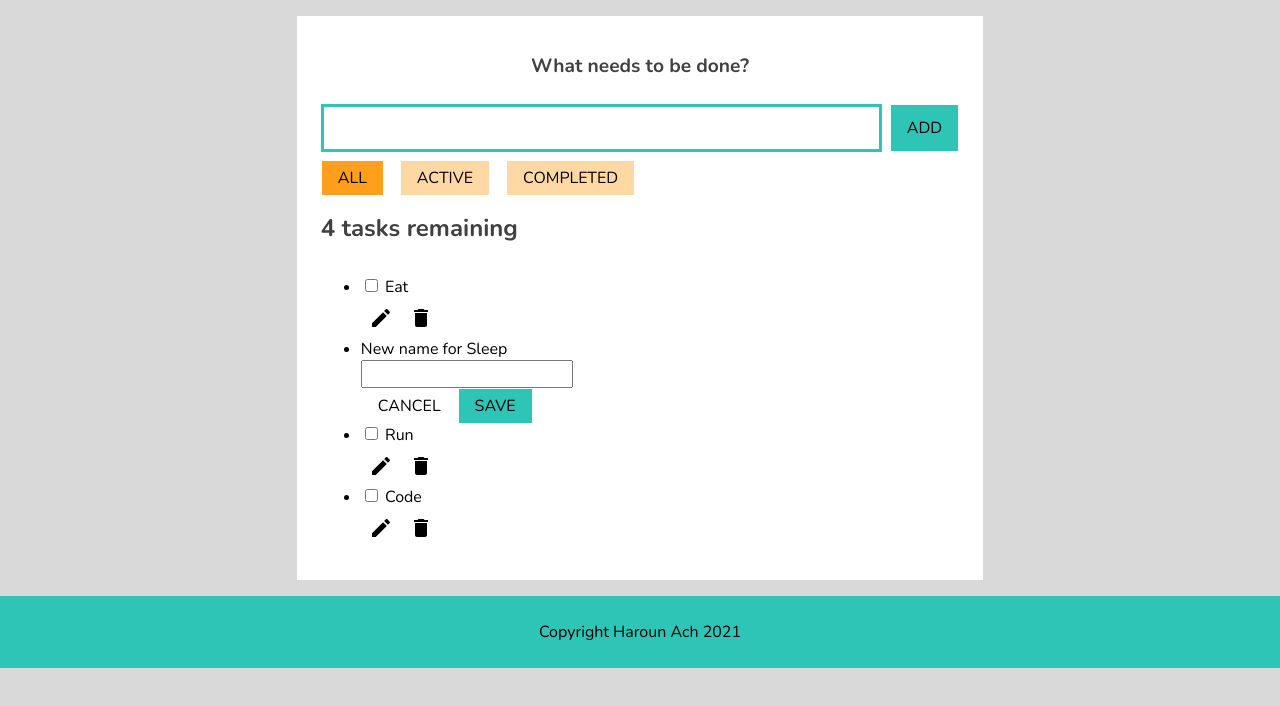
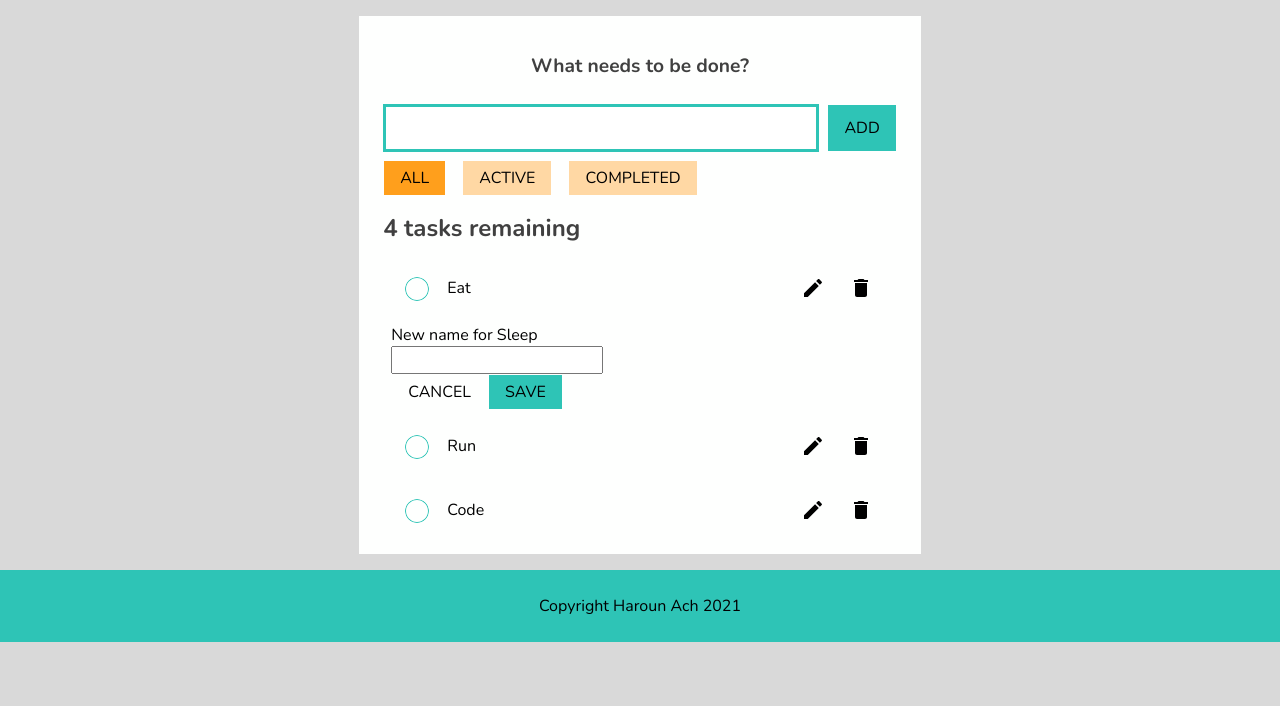
Before and after one commit to harounach/todolist-frontend, a website: page public/index.html in a window 1280 px wide. Shown: the part 88-794 px from the top of the page. Drawn offline with nearby package versions, Linux system fonts and the light colour scheme; files that its build step writes are made by us from their sources.

Commit message:
Design todo item view

```diff
--- a/public/index.html
+++ b/public/index.html
@@ -71,15 +71,17 @@
                   <!-- Todo View -->
                   <div class="todo__view">
                     <input
-                      id="todo__checkbox"
+                      id="todo__checkbox1"
                       type="checkbox"
                       class="todo__checkbox"
                     />
-                    <label class="todo-label" htmlFor="todo__checkbox">
+                    <label class="todo__label" for="todo__checkbox1">
                       Eat
                     </label>
-                    <div class="btn-group">
-                      <button class="btn btn--40 btn--rounded">
+                    <div class="btn-group btn-group--inline">
+                      <button
+                        class="btn btn--40 btn--rounded btn--margin-right-s"
+                      >
                         <img
                           class="btn__icon"
                           src="./images/edit_black_24dp.svg"
@@ -87,7 +89,9 @@
                         />
                         <span class="visually-hidden">Edit Eat</span>
                       </button>
-                      <button class="btn btn--40 btn--rounded">
+                      <button
+                        class="btn btn--40 btn--rounded btn--margin-right"
+                      >
                         <img
                           class="btn__icon"
                           src="./images/delete_black_24dp.svg"
@@ -141,15 +145,17 @@
                   <!-- Todo View -->
                   <div class="todo__view">
                     <input
-                      id="todo__checkbox"
+                      id="todo__checkbox3"
                       type="checkbox"
                       class="todo__checkbox"
                     />
-                    <label class="todo-label" htmlFor="todo__checkbox">
+                    <label class="todo__label" for="todo__checkbox3">
                       Run
                     </label>
-                    <div class="btn-group">
-                      <button class="btn btn--40 btn--rounded">
+                    <div class="btn-group btn-group--inline">
+                      <button
+                        class="btn btn--40 btn--rounded btn--margin-right-s"
+                      >
                         <img
                           class="btn__icon"
                           src="./images/edit_black_24dp.svg"
@@ -157,7 +163,9 @@
                         />
                         <span class="visually-hidden">Edit Run</span>
                       </button>
-                      <button class="btn btn--40 btn--rounded">
+                      <button
+                        class="btn btn--40 btn--rounded btn--margin-right"
+                      >
                         <img
                           class="btn__icon"
                           src="./images/delete_black_24dp.svg"
@@ -174,15 +182,17 @@
                   <!-- Todo View -->
                   <div class="todo__view">
                     <input
-                      id="todo__checkbox"
+                      id="todo__checkbox4"
                       type="checkbox"
                       class="todo__checkbox"
                     />
-                    <label class="todo-label" htmlFor="todo__checkbox">
+                    <label class="todo__label" for="todo__checkbox4">
                       Code
                     </label>
-                    <div class="btn-group">
-                      <button class="btn btn--40 btn--rounded">
+                    <div class="btn-group btn-group--inline">
+                      <button
+                        class="btn btn--40 btn--rounded btn--margin-right-s"
+                      >
                         <img
                           class="btn__icon"
                           src="./images/edit_black_24dp.svg"
@@ -190,7 +200,9 @@
                         />
                         <span class="visually-hidden">Edit Code</span>
                       </button>
-                      <button class="btn btn--40 btn--rounded">
+                      <button
+                        class="btn btn--40 btn--rounded btn--margin-right"
+                      >
                         <img
                           class="btn__icon"
                           src="./images/delete_black_24dp.svg"
--- a/sass/components/_button.scss
+++ b/sass/components/_button.scss
@@ -65,6 +65,8 @@
   &--rounded {
     padding: 0;
     border-radius: 50%;
+    background-color: transparent;
+    border: 1px solid transparent;
   }
 
   // btn--filter
@@ -135,4 +137,9 @@
   display: flex;
   justify-content: flex-start;
   align-items: center;
+
+  // btn-group--inline
+  &--inline {
+    width: auto;
+  }
 }
--- a/sass/components/_todo.scss
+++ b/sass/components/_todo.scss
@@ -1,10 +1,77 @@
 // todolist
 .todolist {
+  width: 100%;
+  display: grid;
+  grid-template-columns: 1fr;
+  list-style-type: none;
+  gap: 0.5rem;
+  margin: 0;
+  padding: 0;
 }
 
 // todo
 .todo {
+  width: 100%;
+  padding-left: 0.5rem;
+
   // todo__view
   &__view {
+    width: 100%;
+    height: 3.5rem;
+    display: flex;
+    align-items: center;
+
+    &:hover {
+      background-color: rgba($color: #000000, $alpha: 0.04);
+    }
+  }
+
+  // todo__checkbox
+  &__checkbox {
+    display: none;
+
+    &:checked + .todo__label::before {
+      transform: scale(1) rotateZ(0deg);
+    }
+  }
+
+  // todo__label
+  &__label {
+    flex-grow: 1;
+    width: 100%;
+    margin-right: auto;
+    padding: 1rem 0;
+    margin-left: 3.5rem;
+    position: relative;
+
+    &::before {
+      content: "";
+      background: url("../images/Checkbox-checked.svg");
+      background-position: center;
+      background-size: contain;
+      width: 32px;
+      height: 32px;
+      position: absolute;
+      left: -44px;
+      top: 12px;
+      z-index: 4;
+
+      transform: scale(0) rotateZ(180deg);
+      transition: all 0.4s cubic-bezier(0.54, 0.01, 0, 1.49);
+    }
+
+    &::after {
+      content: "";
+      background: url("../images/Checkbox-unchecked.svg");
+      background-position: center;
+      background-size: contain;
+      width: 24px;
+      height: 24px;
+      position: absolute;
+      z-index: 1;
+      left: -42px;
+      top: 16;
+      border-radius: 50%;
+    }
   }
 }
--- a/sass/components/_todoapp.scss
+++ b/sass/components/_todoapp.scss
@@ -3,7 +3,7 @@
 
 // todoapp
 .todoapp {
-  width: 55%;
+  width: 45%;
   display: flex;
   flex-direction: column;
   padding: 1rem 1.5rem;
```
Also changed, not shown: public/images/Checkbox-checked.svg (added), public/images/Checkbox-unchecked.svg (added), public/images/check_circle_black_24dp.svg (added), public/images/radio_button_unchecked_black_24dp.svg (added).
